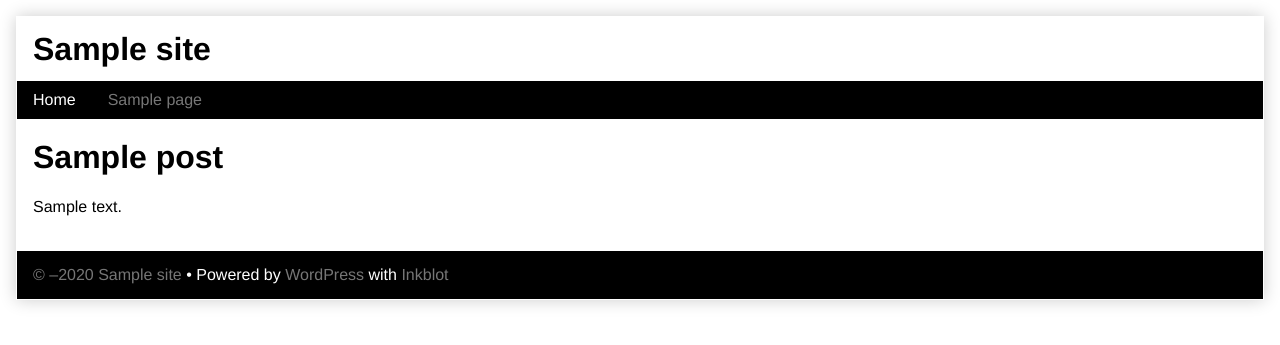
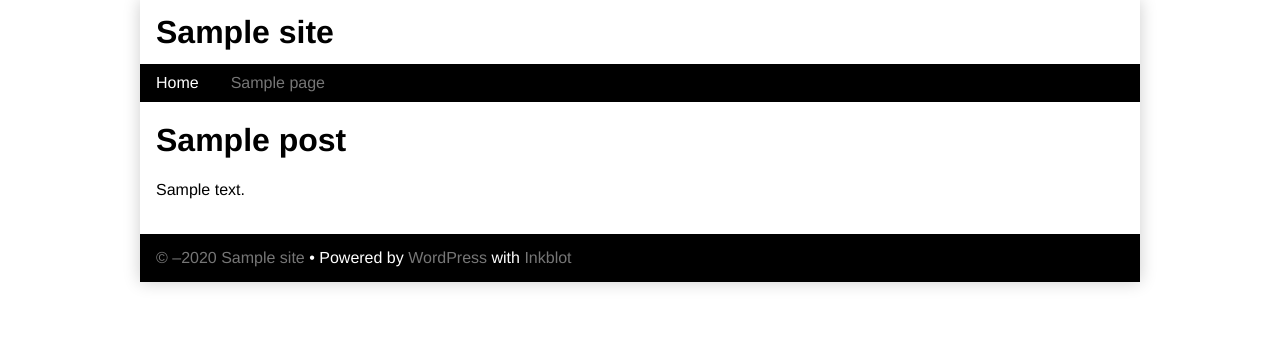
Before and after one commit to txtdrive/web100en, a WordPress theme: template web/app/themes/inkblot/page.php in a window 1280 px wide. Shown: the top 345 px of the page. Run offline with PHP 8.4 and a stand-in for WordPress, Linux system fonts and the light colour scheme; the site name, menu and one post (Sample post) are stand-ins, and other content is empty.

Commit message:
edit thema

```diff
--- a/web/app/themes/inkblot/style.css
+++ b/web/app/themes/inkblot/style.css
@@ -390,7 +390,6 @@ body {
   background: #fff;
   box-sizing: border-box;
   color: #000;
-  padding: 1rem;
   text-rendering: optimizeLegibility; }
 
 *,
@@ -657,7 +656,7 @@ body > a[href="#content"] {
   background: #fff;
   box-shadow: 0 0 1rem rgba(0, 0, 0, 0.2);
   margin: auto;
-  padding: 1px;
+  max-width: 1000px;
   position: relative; }
   .wrapper a {
     color: #767676; }
```
